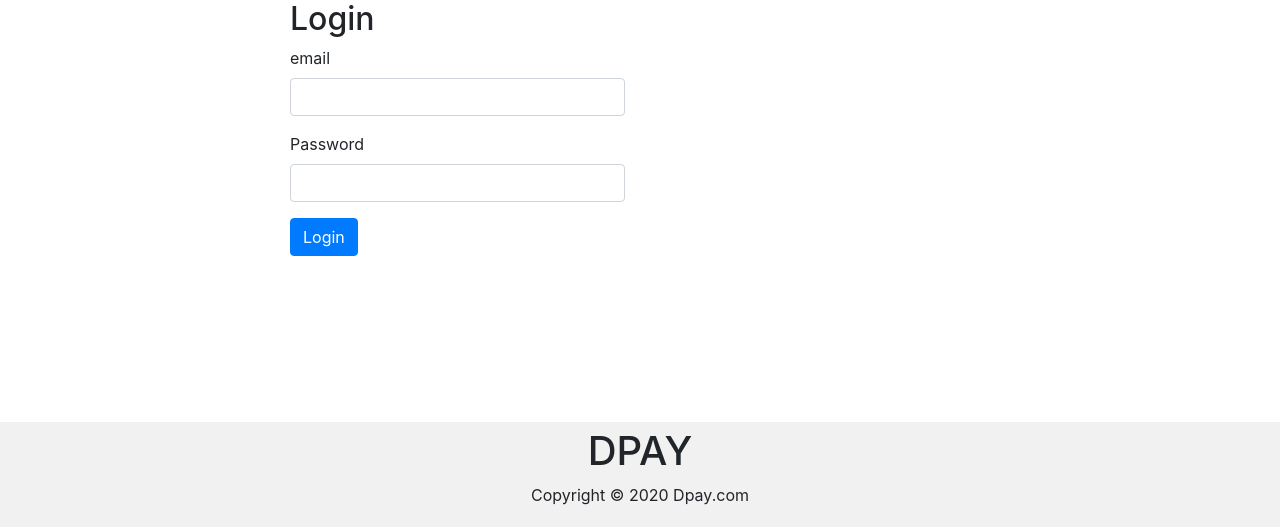
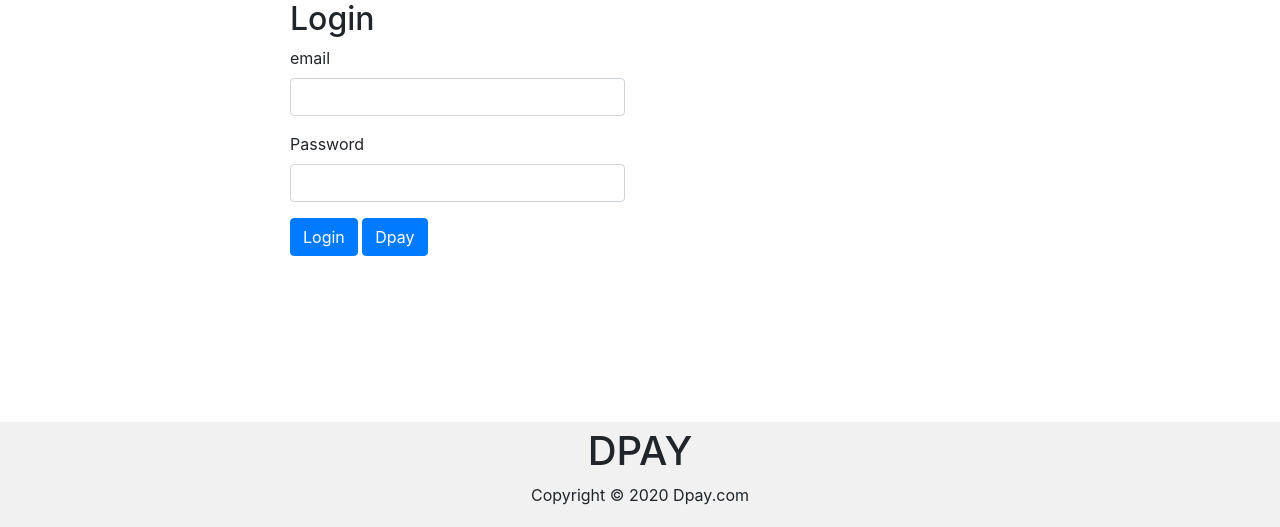
Before and after one commit to taxman206/dpay-food-ordering-system, a PHP site: page /login.php in a window 1280 px wide. Shown: the part 150-677 px from the top of the page. Run offline with PHP 8.4, Linux system fonts and the light colour scheme.

Commit message:
Update login.php
Added Dpay button so that user can go back to Dpay Home Page.

```diff
--- a/Dpay/login.php
+++ b/Dpay/login.php
@@ -47,7 +47,7 @@
                 <input type="password" name="password" class="form-control" required>
                 </div>
                 <button type="submit" class="btn btn-primary">Login</button>
-
+                <a href="index.php"><button type="button" class="btn btn-primary"> Dpay</button></a>
             </form>
 
 
```
